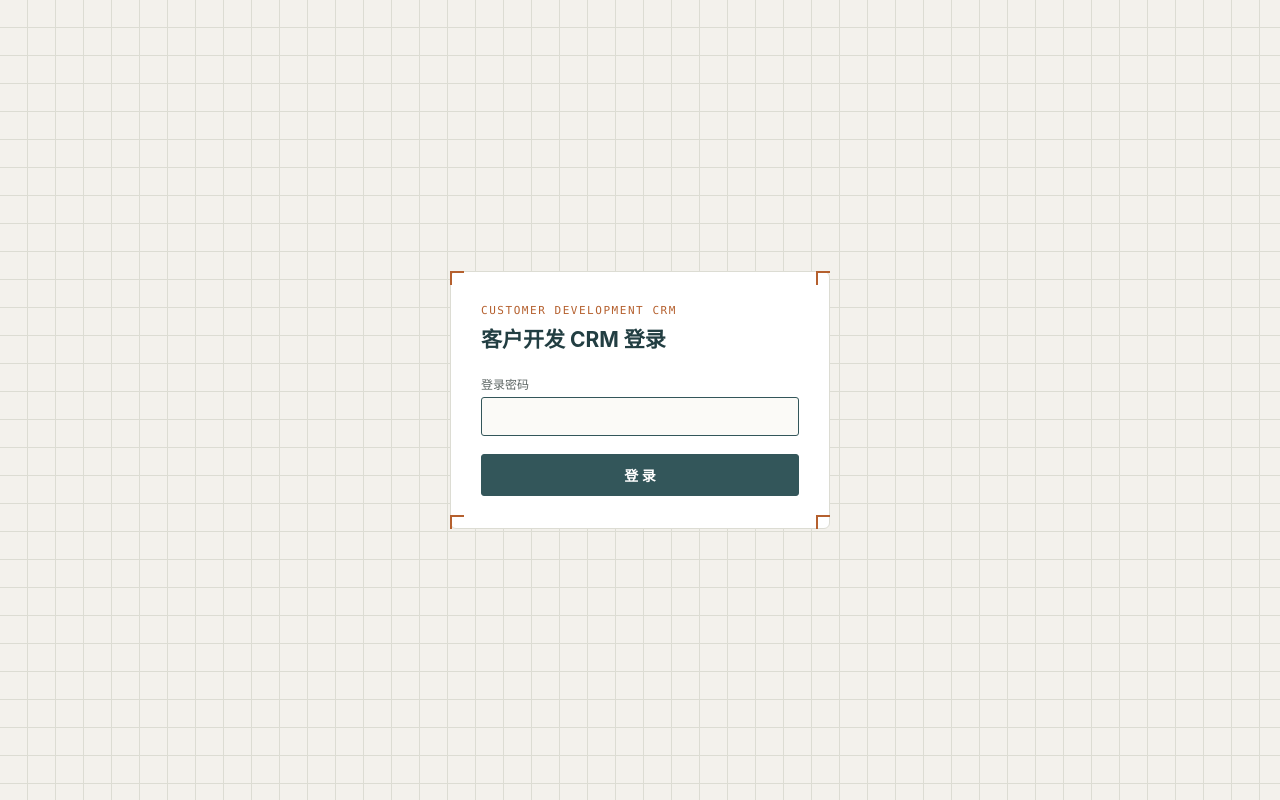
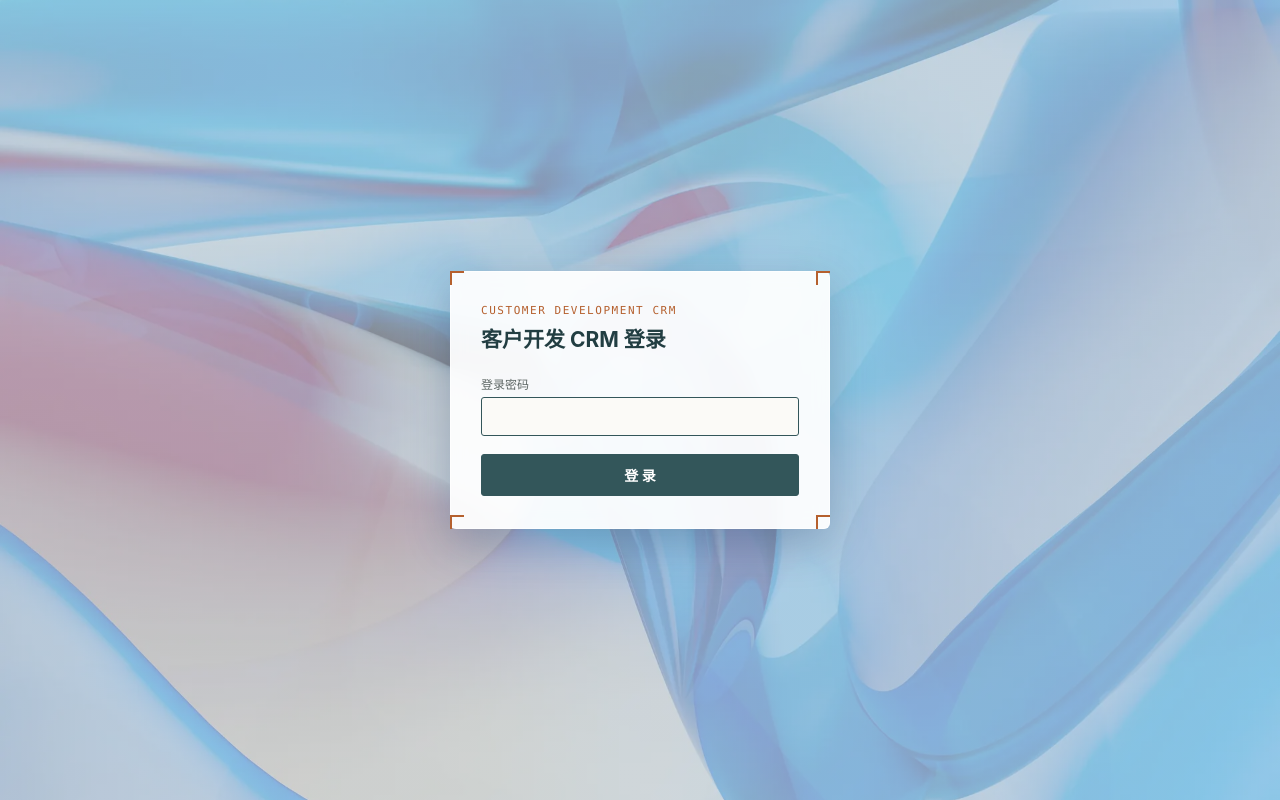
Before and after one commit to Sxrpz/WMCRM, a website: page public/login.html in a window 1280 px wide. Drawn offline with Linux system fonts and the light colour scheme.

Commit message:
修改背景

```diff
--- a/public/login.html
+++ b/public/login.html
@@ -21,12 +21,9 @@
   *{ box-sizing:border-box; }
   html,body{ margin:0; padding:0; }
   body{
-    background:var(--paper);
-    background-image:
-      linear-gradient(var(--line) 1px, transparent 1px),
-      linear-gradient(90deg, var(--line) 1px, transparent 1px);
-    background-size: 28px 28px;
-    background-position: -1px -1px;
+    background:
+      linear-gradient(rgba(243,241,236,0.55), rgba(243,241,236,0.55)),
+      url('/images/bg.webp') center/cover no-repeat fixed #5B8DBE;
     color:var(--ink);
     font-family:var(--sans);
     min-height:100vh;
@@ -34,7 +31,12 @@
     padding:20px;
   }
   .card{
-    background:var(--panel); border:1px solid var(--line); border-radius:6px;
+    background:rgba(255,255,255,0.93);
+    backdrop-filter: blur(8px);
+    -webkit-backdrop-filter: blur(8px);
+    border:1px solid rgba(255,255,255,0.65);
+    box-shadow: 0 14px 44px rgba(20,50,90,0.28);
+    border-radius:6px;
     padding:32px 30px; width:100%; max-width:380px; position:relative;
   }
   .corner{ position:absolute; width:14px; height:14px; }
```
Also changed, not shown: public/index.html (+3 -6 lines), server.js (+7 -2 lines), .workbuddy/memory/2026-10-31.md (added), public/images/bg.webp (added), 2 other files.
